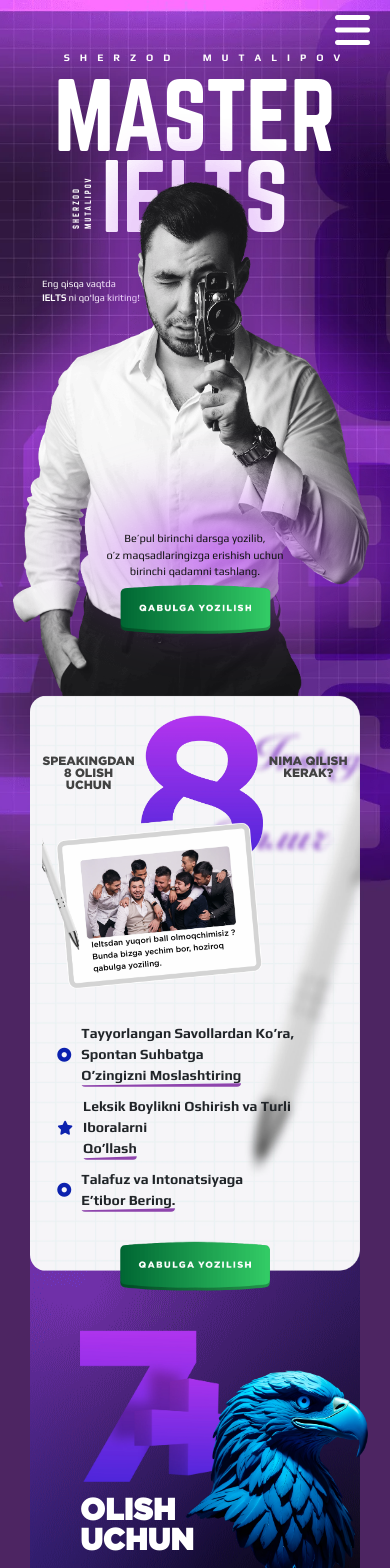
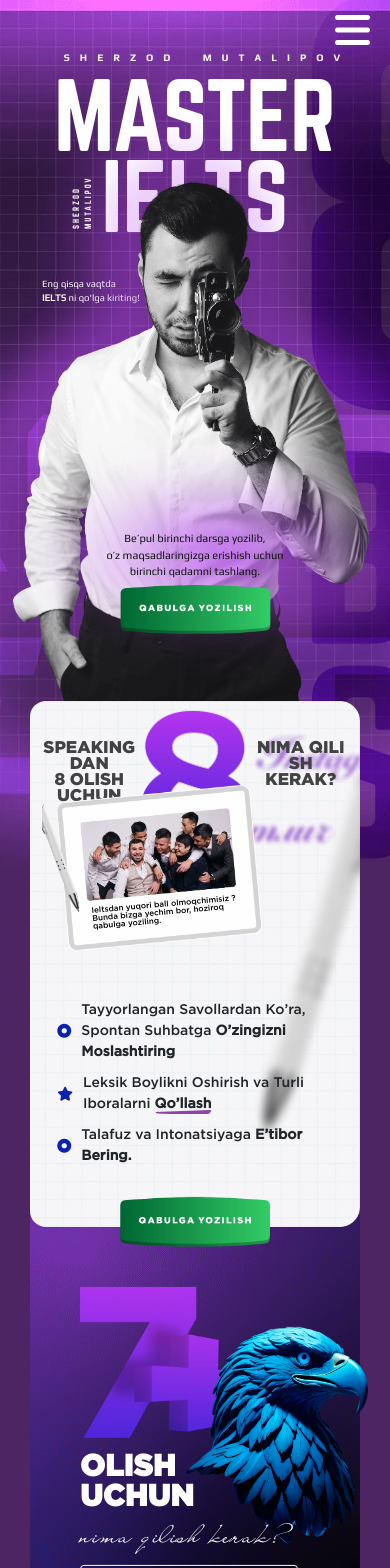
Before and after one commit to Bekzod5272/master-ielts, a Vue app: page / in a window 390 px wide. Shown: the top 1568 px of the page. Built offline with nearby package versions, Linux system fonts and the light colour scheme.

Commit message:
mobile bugs fixed

```diff
--- a/src/App.vue
+++ b/src/App.vue
@@ -228,7 +228,7 @@
 
 .main-info-education {
   position: relative;
-  bottom: 0;
+  bottom: 50px;
 
   &__contents {
     background: linear-gradient(
--- a/src/assets/main.scss
+++ b/src/assets/main.scss
@@ -847,8 +847,11 @@
         font-size: 32px;
       }
       @media (max-width: 576px) {
-        font-size: 30px;
+        font-size: 25px;
         word-spacing: 10px;
+      }
+      @media (max-width: 400px) {
+        word-spacing: 2px;
       }
     }
 
@@ -1037,7 +1040,7 @@
 
 .footer {
   color: white;
-  padding: 30px;
+  padding: 30px 30px 0 30px;
 
   li {
     list-style: none;
@@ -1196,6 +1199,9 @@
     justify-content: space-around;
     gap: 5px;
   }
+  @media (max-width: 480px) {
+    margin-top: 10px;
+  }
 }
 
 .section__content__infos {
@@ -1213,12 +1219,13 @@
   font-family: GothamProBlack;
   color: #424242;
   margin-top: 30px;
+  white-space: pre-line;
+  word-break: auto-phrase;
 
   &__icon {
     width: 200px;
-
     @media (max-width: 578px) {
-      width: 40%;
+      width: 35%;
     }
   }
 
@@ -1226,17 +1233,16 @@
     font-size: 24px;
   }
   @media (max-width: 768px) {
-    font-size: 22px;
+    word-break: break-all;
+    font-size: 24px;
   }
   @media (max-width: 576px) {
-    font-size: 20px;
+    width: 150px;
+    word-break: break-all;
+    font-size: 24px;
   }
-  @media (max-width: 450px) {
-    font-size: 15px;
-  }
-  @media (max-width: 400px) {
-    margin-top: 40px;
-    font-size: 12px;
+  @media (max-width: 500px) {
+    font-size: 17px;
   }
 }
 
@@ -1277,6 +1283,7 @@
     font-size: small;
     transform: rotate(-5deg);
     color: black;
+    line-height: initial;
     @media (max-width: 1400px) {
       left: 260px;
     }
@@ -1296,20 +1303,21 @@
     }
     @media (max-width: 576px) {
       width: 90%;
+      left: 70px;
       top: 110px;
     }
     @media (max-width: 500px) {
-      width: 100%;
+      width: 105%;
+      left: 50px;
+      top: 100px;
     }
     @media (max-width: 450px) {
-      width: 100%;
-      top: 65px;
-      left: 65px;
+      top: 80px;
+      left: 35px;
       font-size: 8px;
     }
-    @media (max-width: 450px) {
-      width: 100%;
-      top: 70px;
+    @media (max-width: 400px) {
+      top: 60px;
       left: 50px;
       font-size: 8px;
     }
@@ -1356,14 +1364,20 @@
     @media (max-width: 576px) {
       width: 400px;
       top: -70px;
+      left: -60px;
+      border-radius: 8px;
+    }
+    @media (max-width: 500px) {
+      width: 350px;
+      top: -55px;
+      left: -60px;
       border-radius: 8px;
     }
     @media (max-width: 450px) {
-      left: -30px;
+      left: -60px;
       width: 300px;
     }
     @media (max-width: 400px) {
-      top: -40px;
       left: -30px;
       width: 250px;
     }
@@ -1410,9 +1424,7 @@
   gap: 10px;
   margin: 10px auto;
   font-family: GothamProMedium;
-  @media (max-width: 768px) {
-    font-family: PLAY-BOLD;
-  }
+
   @media (max-width: 576px) {
     font-size: 14px;
   }
--- a/src/components/InfoForIelts.vue
+++ b/src/components/InfoForIelts.vue
@@ -24,7 +24,8 @@
         <div class="section__content__infos__image">
           <a href="https://www.instagram.com/reel/C_0igayNPx8/?igsh=eHI5emF2cmVubW9t" target="_blank">
             <img class="section__content__infos__image__front" src="/public/images/m5.webp">
-            <p class="section__content__infos__image__text">Ieltsdan yuqori ball olmoqchimisiz ? Bunda bizga yechim bor, hoziroq qabulga yoziling.</p>
+            <p class="section__content__infos__image__text">Ieltsdan yuqori ball olmoqchimisiz ? Bunda bizga yechim bor,
+              hoziroq qabulga yoziling.</p>
           </a>
           <div class="section__content__infos__image__back"/>
         </div>
@@ -32,9 +33,10 @@
           <ul class="info-list">
             <li class="info-list__item" v-for="items in dataInfoIelts">
               <i :class="items.iconClass"></i>
-              <div>
-                <p v-html="items.text" class="info-list__text"/>
-                <span class="info-list__highlight"><strong>{{ items.strong }}</strong></span>
+              <div class="info-list__item__text">
+                <p class="info-list__text">{{ items.text }}
+                  <span class="info-list__highlight"><strong>{{ items.strong }}</strong></span>
+                </p>
               </div>
             </li>
           </ul>
```
